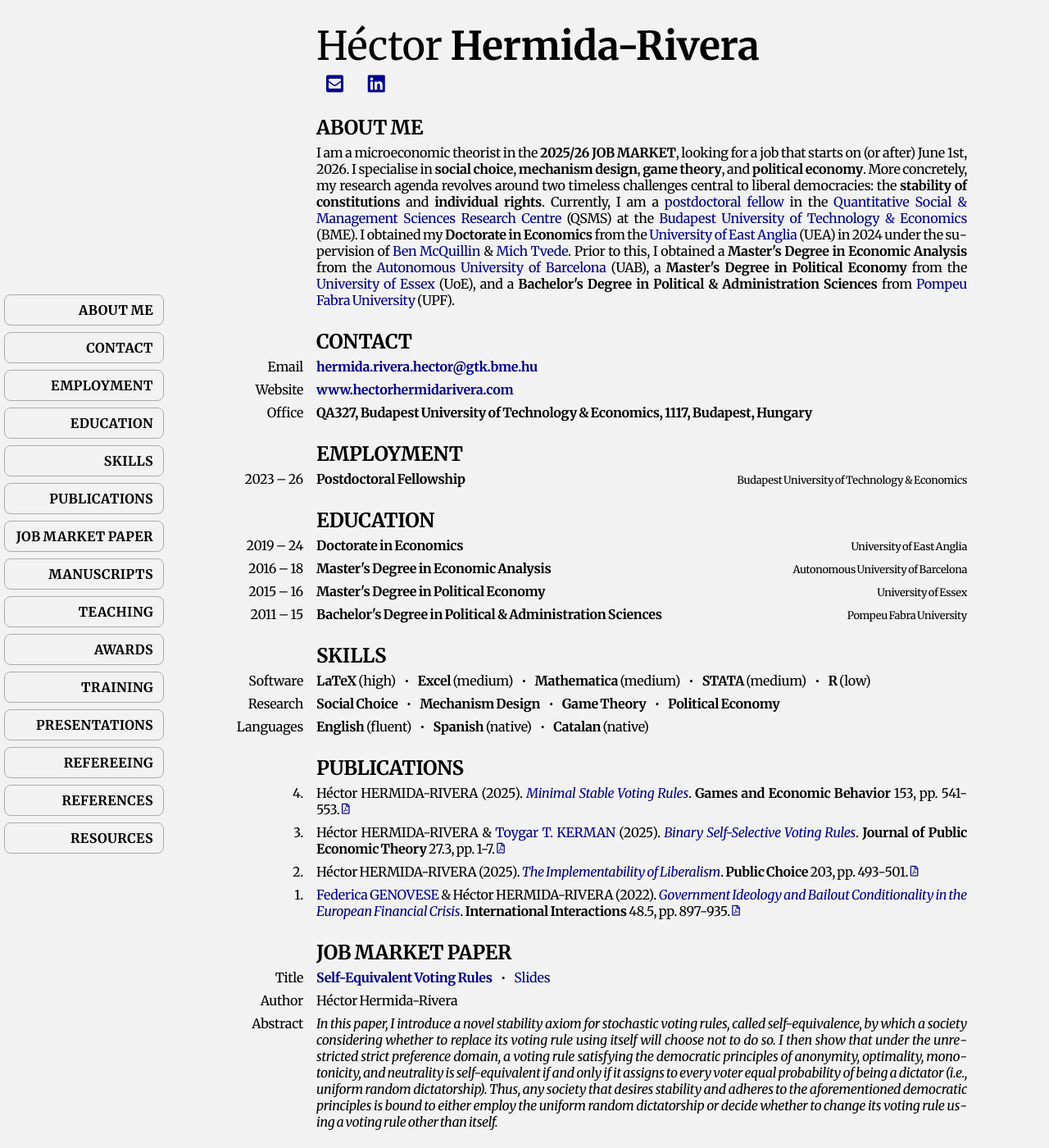
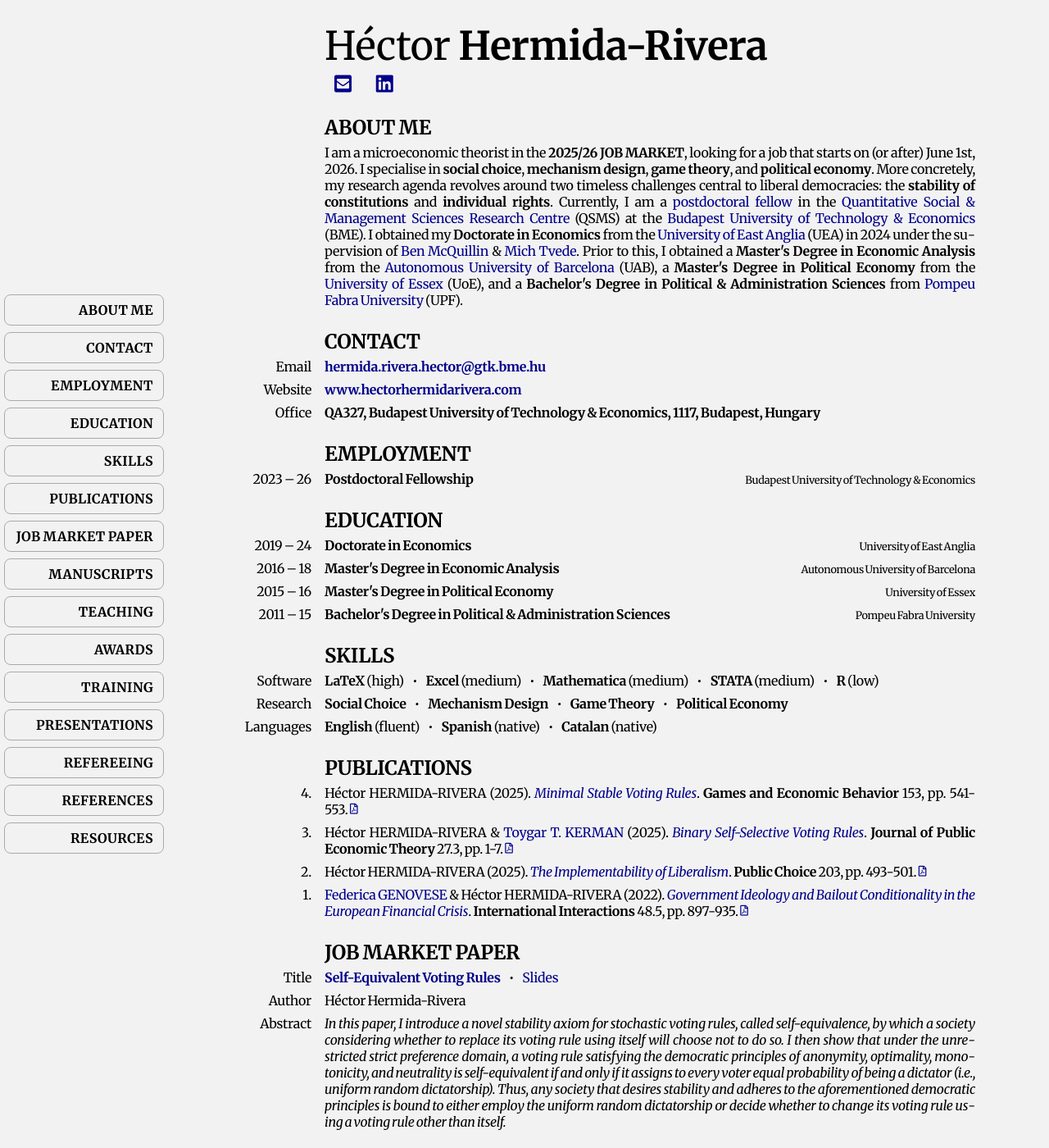
Before and after one commit to HectorHermidaRivera/hectorhermidarivera.github.io, a Jekyll site: the page built from index.md, in a window 1280 px wide and 1400 px high. Shown: the whole window at 82% size. Built offline with Jekyll 4.4.1, drawn with Linux system fonts in a browser that asks for light colours; a style sheet for code colours, icons or effects is not loaded.

Commit message:
Update style.css

```diff
--- a/assets/css/style.css
+++ b/assets/css/style.css
@@ -75,7 +75,7 @@ body {
 .content {
   max-width: 1000px;
   width: 100%;
-  margin-left: max(200px, (100vw - 1000px)/2);
+  margin-left: max(210px, (100vw - 1000px)/2);
   margin-right: max(20px, (100vw - 1000px)/2);
   padding: 0 20px 30px 20px;
   box-sizing: border-box;
```
